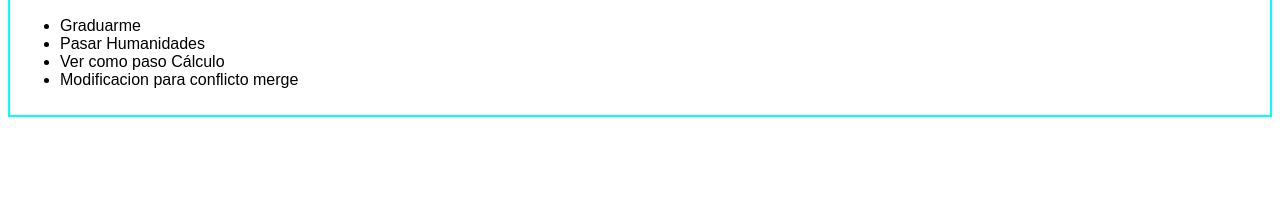
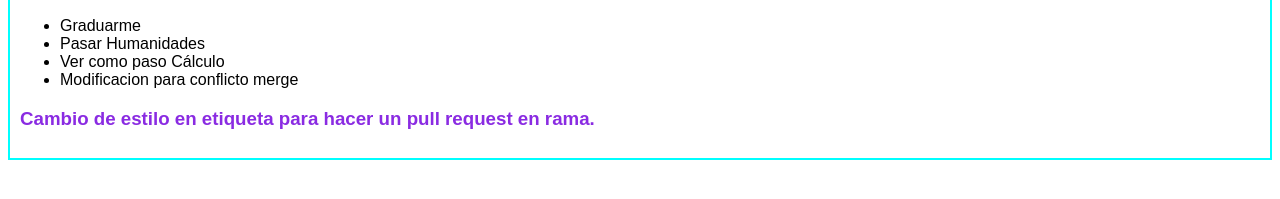
Before and after one commit to Alex-Picado/Proyecto-Web-Ejemplo, a plain HTML site: page INDEX.HTML in a window 1280 px wide. Shown: the part 131-330 px from the top of the page. Drawn offline with Linux system fonts and the light colour scheme.

Commit message:
Agregado de h3 para incorporar a la rama f-m-e

```diff
--- a/INDEX.HTML
+++ b/INDEX.HTML
@@ -20,5 +20,6 @@
             <li>Ver como paso Cálculo</li>
             <li>Modificacion para conflicto merge</li>
         </ul>
+        <h3 style="Font-size: médium; color: blueviolet;">Cambio de estilo en etiqueta para hacer un pull request en rama.</h3>
     </body>
 </html>
```
